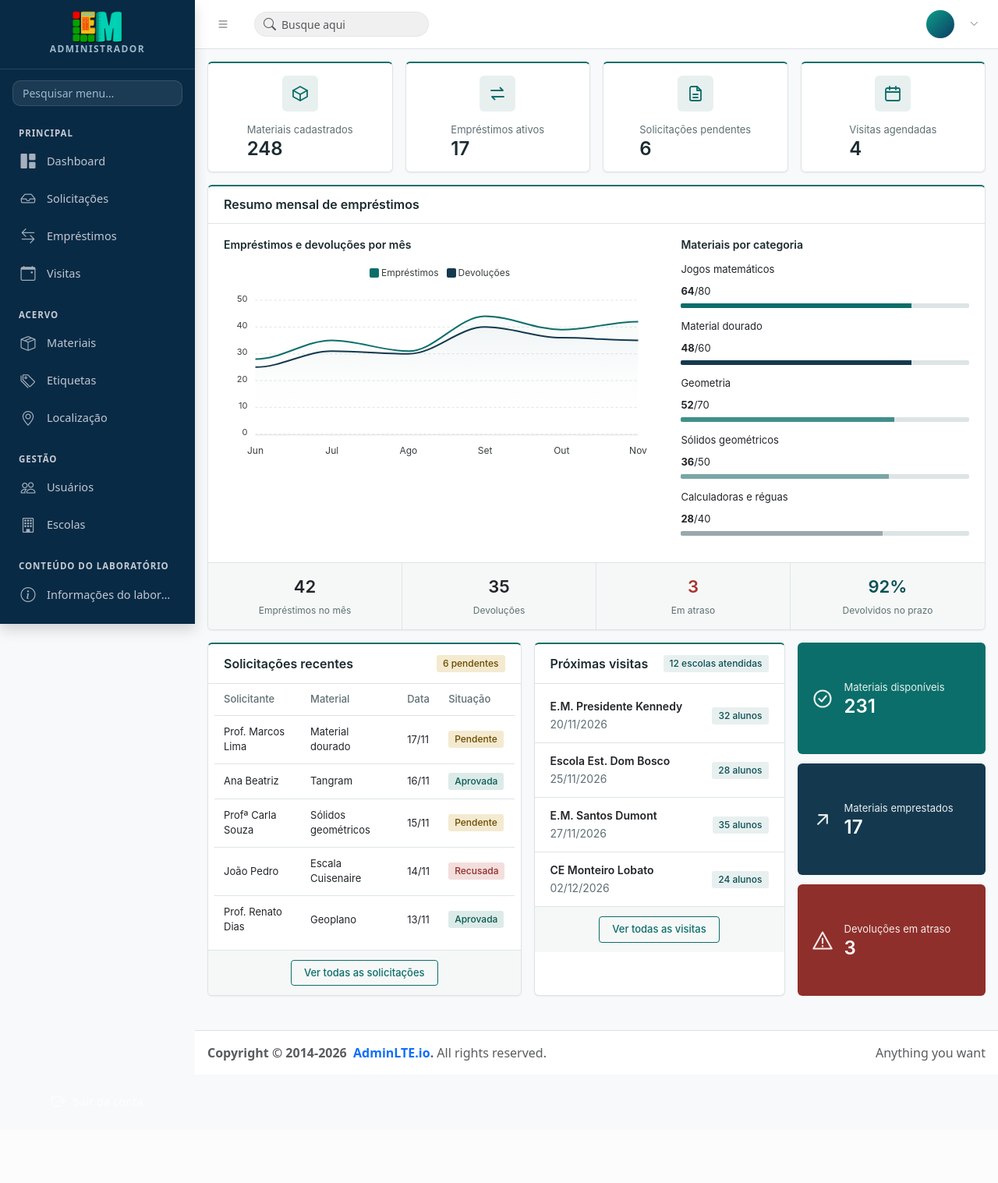
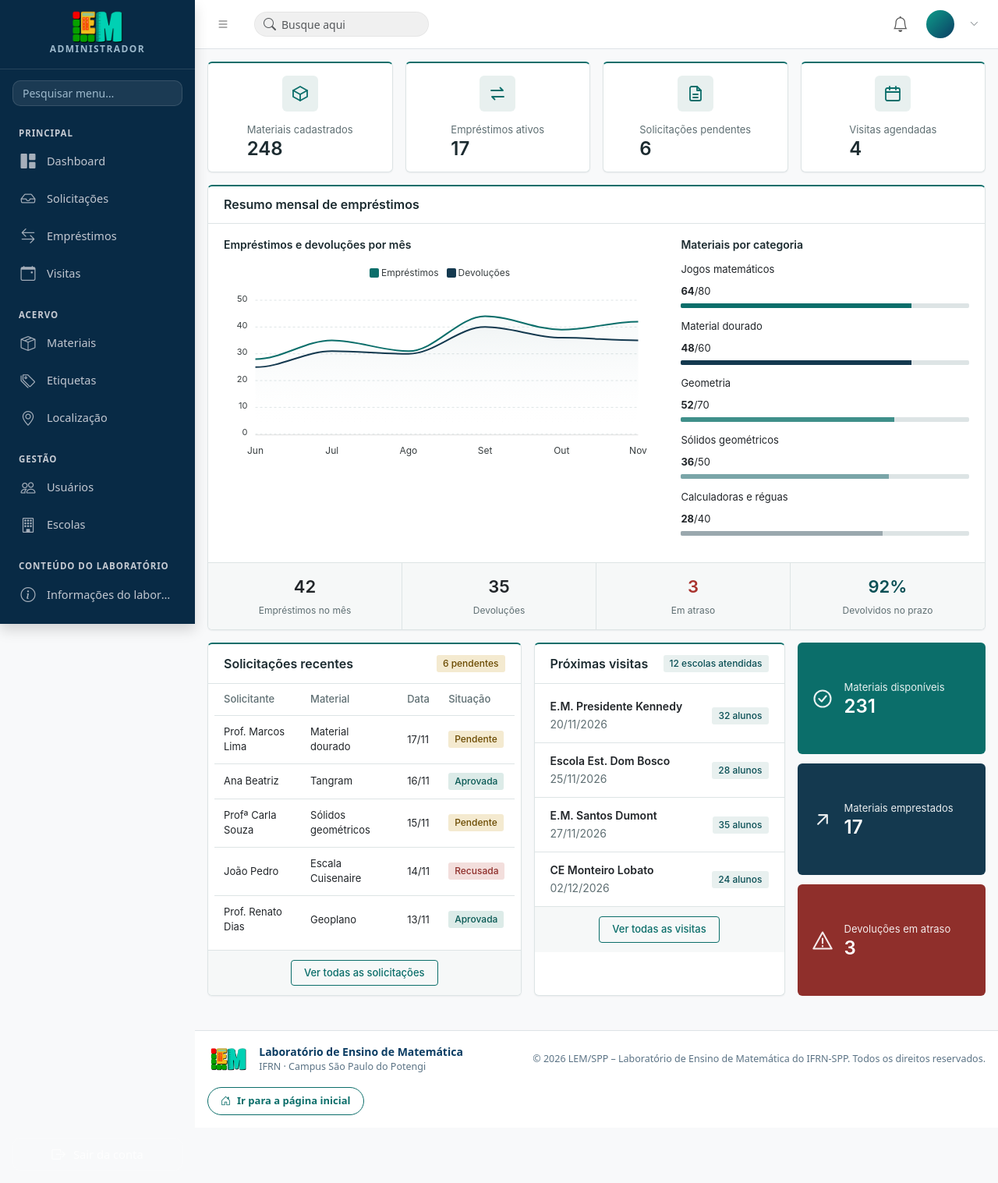
Before and after one commit to emillylaviny/LEM-IFRN-SPP, a Django app: page /dashboard/ in a window 1280 px wide. Shown: the whole page at 78% size. Before the commit the page ends 1360 px from the top, so only its background shows below. Run offline with Django 4.2, Linux system fonts and the light colour scheme; the visitor is signed in with stand-in values (Sample User, id 1); some libraries are stand-ins or nearby versions.

Commit message:
ajustando rodapé e  icone de notificação

```diff
--- a/dashboard/templates/dashboard/dashboard.html
+++ b/dashboard/templates/dashboard/dashboard.html
@@ -387,6 +387,110 @@
   outline-offset: 2px;
 }
 
+/* ===== Rodapé ===== */
+.lem-footer {
+  display: flex;
+  align-items: center;
+  justify-content: space-between;
+  flex-wrap: wrap;
+  gap: 16px 28px;
+  padding: 14px 32px;
+  background: #fff;
+  border-top: 1px solid #e1eaef;
+}
+
+.lem-footer__marca {
+  display: flex;
+  align-items: center;
+  gap: 12px;
+  min-width: 0;
+}
+.lem-footer__logo {
+  display: block;
+  height: 35px;          /* o PNG tem margem transparente, o símbolo visível fica ~44px */
+  width: auto;
+  margin: -6px -4px;
+}
+.lem-footer__nome {
+  display: block;
+  font-size: 14px;
+  font-weight: 600;
+  color: #0b3d63;
+}
+.lem-footer__campus {
+  display: block;
+  font-size: 12.5px;
+  color: #5b7385;
+}
+
+.lem-footer__copy {
+  margin: 0;
+  font-size: 12.5px;
+  color: #5b7385;
+}
+
+.lem-footer__link {
+  display: inline-flex;
+  align-items: center;
+  gap: 8px;
+  height: 36px;
+  padding: 0 16px;
+  border: 1px solid #0b6e6a;
+  border-radius: 999px;
+  font-size: 13px;
+  font-weight: 600;
+  color: #0b6e6a;
+  text-decoration: none;
+  transition: background-color .15s, color .15s;
+}
+.lem-footer__link:hover {
+  background: #0b6e6a;
+  color: #fff;
+}
+.lem-footer__link:focus-visible {
+  outline: 2px solid #0b6e6a;
+  outline-offset: 3px;
+}
+
+@media (max-width: 767.98px) {
+  .lem-footer {
+    flex-direction: column;
+    align-items: flex-start;
+    padding: 16px;
+  }
+}
+@media (prefers-reduced-motion: reduce) {
+  .lem-footer__link { transition: none; }
+}
+
+/* ===== Ícone de notificações ===== */
+.lem-notif {
+  display: inline-flex;
+  align-items: center;
+  justify-content: center;
+  width: 40px;
+  height: 40px;
+  padding: 0;
+  border: 0;
+  border-radius: 50%;
+  background: transparent;
+  color: var(--bs-navbar-color, #495057);
+  font-size: 1.25rem;
+  cursor: pointer;
+  transition: background-color .15s, color .15s;
+}
+.lem-notif:hover {
+  background: rgba(11, 61, 99, .08);
+  color: #0b3d63;
+}
+.lem-notif:focus-visible {
+  outline: 2px solid #0b6e6a;
+  outline-offset: 2px;
+}
+@media (prefers-reduced-motion: reduce) {
+  .lem-notif { transition: none; }
+}
+
 </style>
 
 <script>
@@ -536,6 +640,13 @@ try {
               <a class="nav-link" href="./pages/search-results.html" aria-label="Search">
                 <i class="bi bi-search" aria-hidden="true"></i>
               </a>
+            </li>
+
+                        <!--Notificações (visual apenas, sem funcionalidade por enquanto)-->
+            <li class="nav-item ms-auto me-1">
+              <button type="button" class="lem-notif" aria-label="Notificações" title="Notificações">
+                <i class="bi bi-bell" aria-hidden="true"></i>
+              </button>
             </li>
 
             <!-- Menu do perfil -->
@@ -823,21 +934,29 @@ try {
       </main>
       <!--end::App Main-->
 
+      <!--begin::Footer-->
+      <footer class="app-footer lem-footer">
+        <div class="lem-footer__marca">
+          <img src="{% static 'LEM/assets/img/Logo Principal - Fundo transparente.png' %}"
+               alt="LEM - Laboratório de Ensino de Matemática"
+               class="lem-footer__logo">
+          <div>
+            <strong class="lem-footer__nome">Laboratório de Ensino de Matemática</strong>
+            <span class="lem-footer__campus">IFRN · Campus São Paulo do Potengi</span>
+          </div>
+        </div>
 
-      <!--begin::Footer-->
-      <footer class="app-footer">
-        <!--begin::To the end-->
-        <div class="float-end d-none d-sm-inline">Anything you want</div>
-        <!--end::To the end-->
-        <!--begin::Copyright-->
-        <strong>
-          Copyright &copy; 2014-2026&nbsp;
-          <a href="https://adminlte.io" class="text-decoration-none">AdminLTE.io</a>.
-        </strong>
-        All rights reserved.
-        <!--end::Copyright-->
+        <p class="lem-footer__copy">
+          &copy; {% now "Y" %} LEM/SPP – Laboratório de Ensino de Matemática do IFRN-SPP. Todos os direitos reservados.
+        </p>
+
+        <a href="{% url 'home' %}" class="lem-footer__link">
+          <i class="bi bi-house-door" aria-hidden="true"></i>
+          Ir para a página inicial
+        </a>
       </footer>
       <!--end::Footer-->
+
     </div>
     <!--end::App Wrapper-->
     <!--begin::Script-->
```
